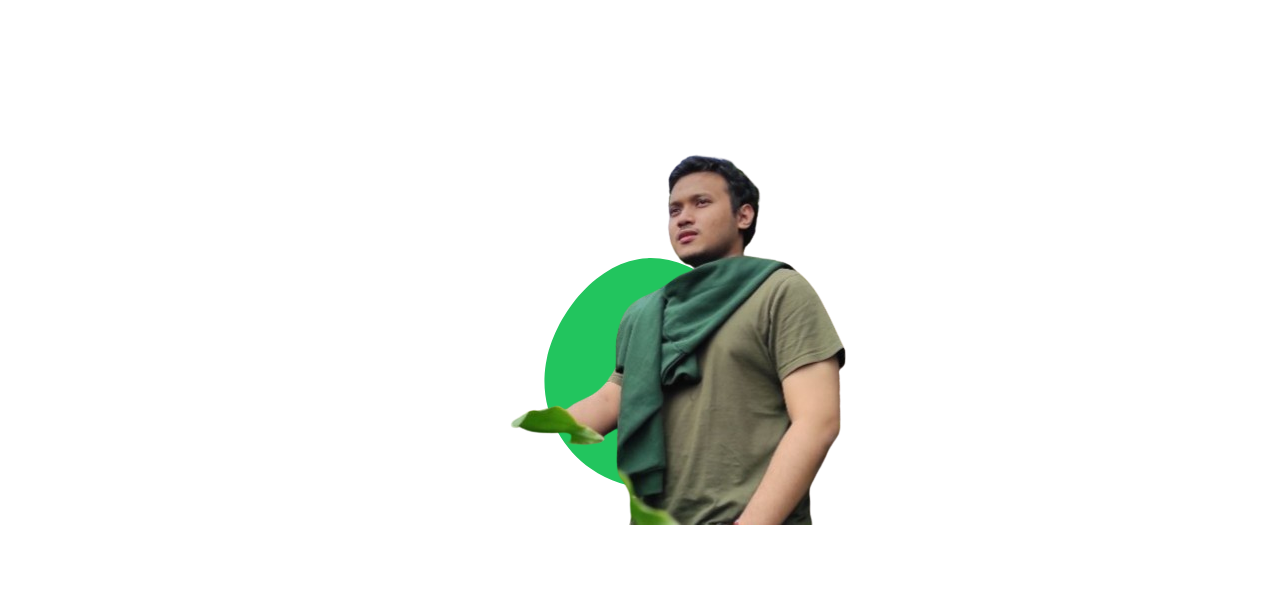
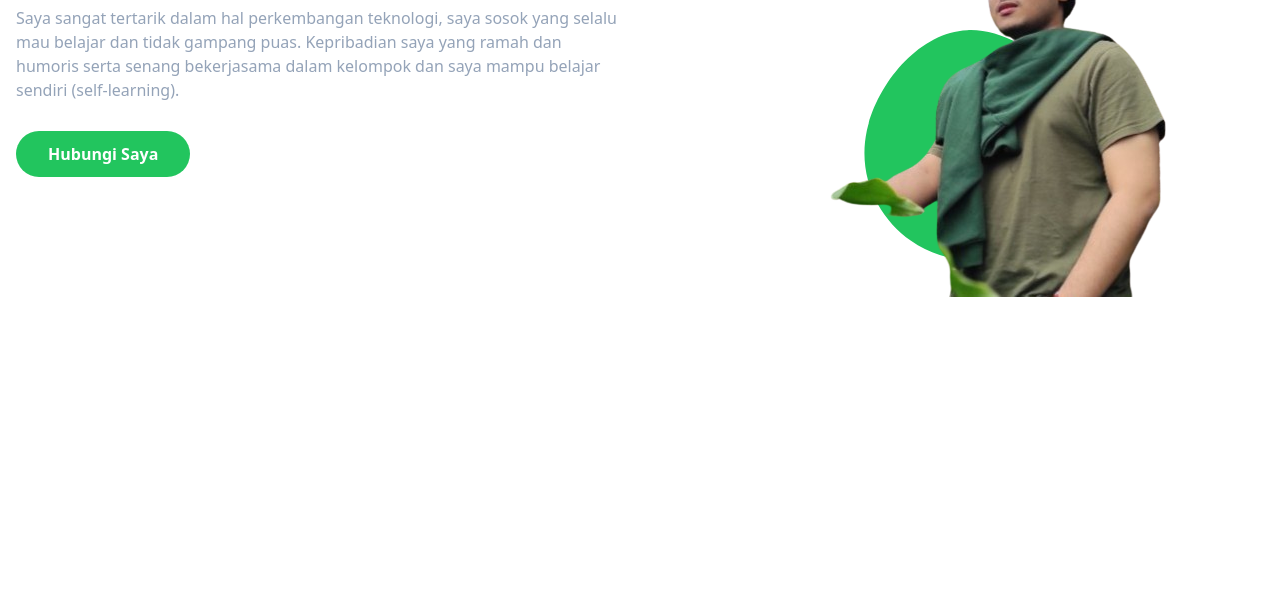
Before and after one commit to mbagaskoro-bot/tailwindcss-portofolio, a website: page index.html in a window 1280 px wide. Shown: the part 386-991 px from the top of the page. After the commit the page ends 800 px from the top, so only its background shows below. Drawn offline with Linux system fonts and the light colour scheme.

Commit message:
update index.html

```diff
--- a/index.html
+++ b/index.html
@@ -12,7 +12,7 @@
         <section id="home" class="pt-36">
             <div class="container">
                 <div class="flex flex-wrap">
-                    <div class="w-full self-center px-4">
+                    <div class="w-full self-center px-4 lg:w-1/2">
                         <h1 class="text-base font-semibold text-primary">
                             Halo gess 👋🏼, saya
                             <span
@@ -37,7 +37,7 @@
                             >Hubungi Saya</a
                         >
                     </div>
-                    <div class="w-full self-end px-4">
+                    <div class="w-full self-end px-4 lg:w-1/2">
                         <div class="relative mt-10">
                             <img
                                 src="./dist/img/mbagaskoro.png"
```
Also changed, not shown: dist/output.css, 2 other files.
